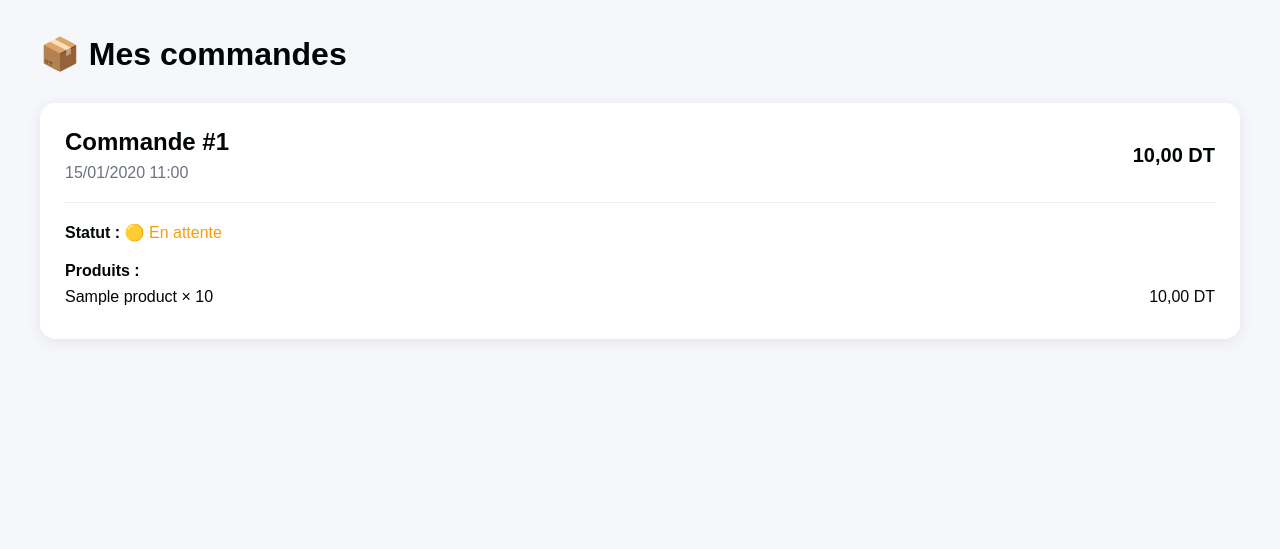
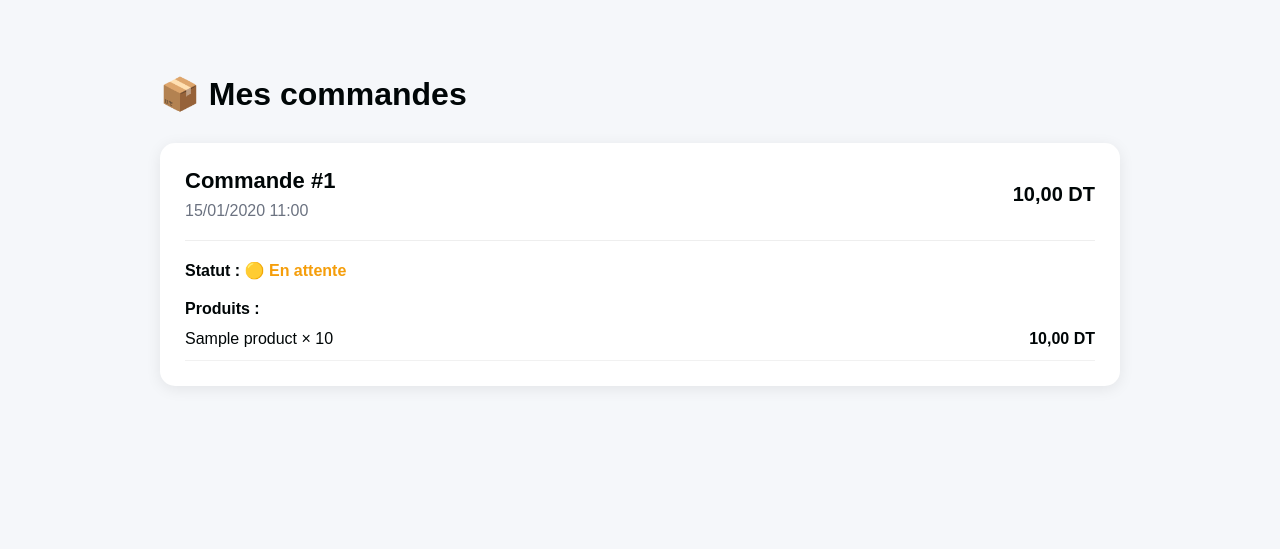
Before and after one commit to boumiza-1/pharma-store, a Django app: page /my-orders/ in a window 1280 px wide. Shown: the part 76-625 px from the top of the page. Run offline with Django 5.2, Linux system fonts and the light colour scheme; a user stored in the database is signed in; tables that the repository leaves empty hold one stand-in row (values such as "Sample post").

```diff
--- a/store/templates/store/my_orders.html
+++ b/store/templates/store/my_orders.html
@@ -4,7 +4,17 @@
 
 {% block content %}
 
-<h1 style="margin-bottom: 30px;">
+<div style="
+    max-width: 1000px;
+    margin: 40px auto;
+    padding: 0 20px;
+">
+
+    <h1 style="
+        margin-bottom: 30px;
+        font-size: 32px;
+        font-weight: 700;
+    ">
         📦 Mes commandes
     </h1>
 
@@ -20,6 +30,7 @@
                 box-shadow: 0 3px 15px rgba(0,0,0,0.08);
             ">
 
+                <!-- Header commande -->
                 <div style="
                     display: flex;
                     justify-content: space-between;
@@ -30,11 +41,17 @@
 
                     <div>
 
-                    <h2 style="margin-bottom: 8px;">
+                        <h2 style="
+                            margin: 0 0 8px 0;
+                            font-size: 22px;
+                        ">
                             Commande #{{ order.id }}
                         </h2>
 
-                    <p style="color: #6b7280;">
+                        <p style="
+                            margin: 0;
+                            color: #6b7280;
+                        ">
                             {{ order.created_at|date:"d/m/Y H:i" }}
                         </p>
 
@@ -50,6 +67,7 @@
                 </div>
 
 
+                <!-- Séparation -->
                 <hr style="
                     border: none;
                     border-top: 1px solid #eee;
@@ -57,38 +75,45 @@
                 ">
 
 
+                <!-- Statut -->
                 <div>
 
                     <strong>Statut :</strong>
 
                     {% if order.status == "pending" %}
 
-                    <span style="color: #f59e0b;">
+                        <span style="color: #f59e0b; font-weight: 600;">
                             🟡 En attente
                         </span>
 
                     {% elif order.status == "preparing" %}
 
-                    <span style="color: #2563eb;">
+                        <span style="color: #2563eb; font-weight: 600;">
                             🔵 En préparation
                         </span>
 
                     {% elif order.status == "shipping" %}
 
-                    <span style="color: #7c3aed;">
+                        <span style="color: #7c3aed; font-weight: 600;">
                             🚚 En livraison
                         </span>
 
                     {% elif order.status == "delivered" %}
 
-                    <span style="color: #198754;">
+                        <span style="color: #198754; font-weight: 600;">
                             ✅ Livrée
                         </span>
 
                     {% elif order.status == "cancelled" %}
 
-                    <span style="color: #dc3545;">
+                        <span style="color: #dc3545; font-weight: 600;">
                             ❌ Annulée
+                        </span>
+
+                    {% else %}
+
+                        <span style="color: #6b7280;">
+                            {{ order.status }}
                         </span>
 
                     {% endif %}
@@ -96,6 +121,7 @@
                 </div>
 
 
+                <!-- Produits -->
                 <div style="margin-top: 20px;">
 
                     <strong>Produits :</strong>
@@ -105,7 +131,10 @@
                         <div style="
                             display: flex;
                             justify-content: space-between;
-                        padding: 8px 0;
+                            align-items: center;
+                            gap: 15px;
+                            padding: 12px 0;
+                            border-bottom: 1px solid #f1f1f1;
                         ">
 
                             <span>
@@ -113,7 +142,7 @@
                                 × {{ item.quantity }}
                             </span>
 
-                        <span>
+                            <span style="font-weight: 600;">
                                 {{ item.price }} DT
                             </span>
 
@@ -129,18 +158,32 @@
 
     {% else %}
 
+        <!-- Aucune commande -->
         <div style="
             background: white;
-        padding: 40px;
+            padding: 50px 30px;
             text-align: center;
             border-radius: 15px;
+            box-shadow: 0 3px 15px rgba(0,0,0,0.08);
         ">
 
-        <h2>
+            <div style="
+                font-size: 50px;
+                margin-bottom: 15px;
+            ">
+                📦
+            </div>
+
+            <h2 style="
+                margin-bottom: 10px;
+            ">
                 Vous n'avez pas encore de commande.
             </h2>
 
-        <p style="margin: 15px 0; color: #6b7280;">
+            <p style="
+                margin: 15px 0 25px;
+                color: #6b7280;
+            ">
                 Découvrez nos produits et passez votre première commande.
             </p>
 
@@ -151,7 +194,9 @@
                     padding: 13px 22px;
                     background: #0d6efd;
                     color: white;
+                    text-decoration: none;
                     border-radius: 8px;
+                    font-weight: 600;
                 "
             >
                 Voir les produits
@@ -161,4 +206,6 @@
 
     {% endif %}
 
+</div>
+
 {% endblock %}
--- a/store/views.py
+++ b/store/views.py
@@ -154,7 +154,7 @@ def remove_from_cart(request, product_id):
     return redirect("cart")
 
 
-@login_required
+
 def checkout(request):
 
     cart_data = request.session.get(
```
Lines whose indentation alone changed are shown as unchanged.
